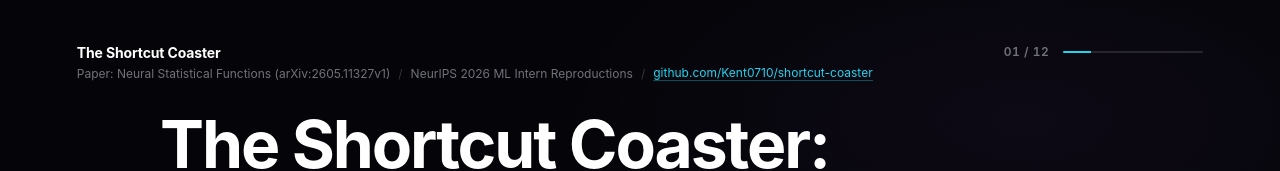
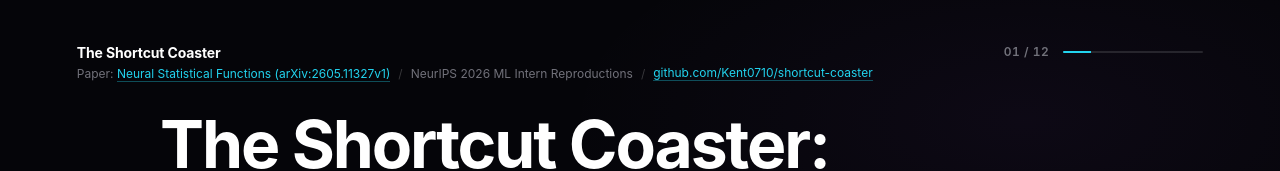
Before and after one commit to Kent0710/shortcut-coaster, a plain HTML site: page vortex-rollercoaster-layman/index.html in a window 1280 px wide. Shown: the top 171 px of the page. Drawn offline with nearby package versions, Linux system fonts and the light colour scheme.

Commit message:
feat: link paper title in header directly to arXiv:2605.11327

```diff
--- a/vortex-rollercoaster-layman/index.html
+++ b/vortex-rollercoaster-layman/index.html
@@ -454,7 +454,7 @@
       <div class="brand-block">
         <div class="brand-mark">The Shortcut Coaster</div>
         <div class="meta-strip">
-          <span>Paper: Neural Statistical Functions (arXiv:2605.11327v1)</span>
+          <span>Paper: <a href="https://arxiv.org/abs/2605.11327" target="_blank" rel="noopener noreferrer">Neural Statistical Functions (arXiv:2605.11327v1)</a></span>
           <span class="meta-sep">/</span>
           <span>NeurIPS 2026 ML Intern Reproductions</span>
           <span class="meta-sep">/</span>
```
